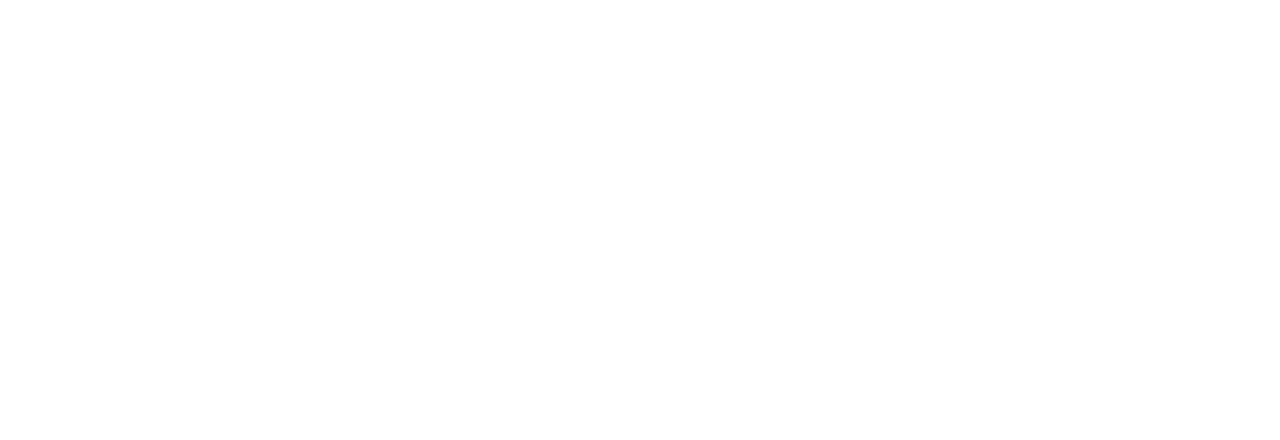
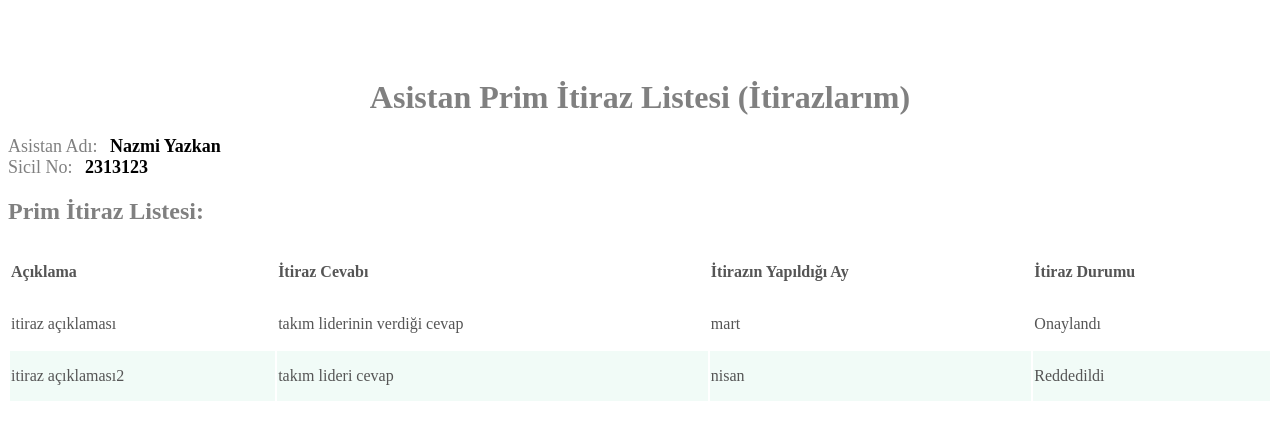
Before and after one commit to yazkan/calltracker-fe, a React (Vite) app: page /bonusdisapp in a window 1280 px wide. Before the commit this address had no page. Shown: the top 440 px of the page. Built offline with nearby package versions, Linux system fonts and the light colour scheme.

Commit message:
bonus disapproval page added

```diff
--- a/src/App.jsx
+++ b/src/App.jsx
@@ -1,6 +1,7 @@
 import { BrowserRouter, Route, Routes } from "react-router-dom";
 import Assistant from "./pages/Assistant";
 import TeamLeader from "./pages/TeamLeader";
+import AssistantBonusDisapproval from "./pages/AssistantBonusDisapproval";
 
 function App() {
   return (
@@ -10,6 +11,7 @@
           <Route path="/" element={<div>Anasayfa</div>} />
           <Route path="/assistant" element={<Assistant />} />
           <Route path="/teamleader" element={<TeamLeader />} />
+          <Route path="/bonusdisapp" element={<AssistantBonusDisapproval />} />
         </Routes>
       </BrowserRouter>
     </>
--- /dev/null
+++ b/src/pages/AssistantBonusDisapproval.jsx
@@ -0,0 +1,50 @@
+import "./AssistantBonusDisapproval.scss";
+
+function AssistantBonusDisapproval() {
+  return (
+    <>
+      <div className="myJobs">
+        <div className="container">
+          <h1>Asistan Prim İtiraz Listesi (İtirazlarım)</h1>
+          <div>
+            <label htmlFor="">Asistan Adı: </label>
+            <label className="infoLabel">Nazmi Yazkan</label>
+          </div>
+          <div>
+            <label htmlFor="">Sicil No: </label>
+            <label className="infoLabel">2313123</label>
+          </div>
+          <h2>Prim İtiraz Listesi: </h2>
+          <div className="title">
+            <table>
+              <thead>
+                <tr>
+                  <th>Açıklama</th>
+                  <th>İtiraz Cevabı</th>
+                  <th>İtirazın Yapıldığı Ay</th>
+                  <th>İtiraz Durumu</th>
+                </tr>
+              </thead>
+              <tbody>
+                <tr>
+                  <td>itiraz açıklaması</td>
+                  <td>takım liderinin verdiği cevap</td>
+                  <td>mart</td>
+                  <td>Onaylandı</td>
+                </tr>
+                <tr>
+                  <td>itiraz açıklaması2</td>
+                  <td>takım lideri cevap</td>
+                  <td>nisan</td>
+                  <td>Reddedildi</td>
+                </tr>
+              </tbody>
+            </table>
+          </div>
+        </div>
+      </div>
+    </>
+  );
+}
+
+export default AssistantBonusDisapproval;
--- /dev/null
+++ b/src/pages/AssistantBonusDisapproval.scss
@@ -0,0 +1,80 @@
+.myJobs {
+  display: flex;
+  justify-content: center;
+  color: #555;
+
+  h1 {
+    text-align: center;
+    color: gray;
+    margin-bottom: 20px;
+  }
+
+  h2 {
+    color: gray;
+    margin-bottom: 20px;
+  }
+
+  .container {
+    width: 1400px;
+    padding: 50px 0px;
+
+    label {
+      color: gray;
+      font-size: 18px;
+    }
+    .infoLabel {
+      color: black;
+      font-weight: bold;
+      padding-left: 8px;
+    }
+
+    .title {
+      display: flex;
+      justify-content: space-between;
+
+      button {
+        border-radius: 6px;
+        background-color: #000000;
+        color: white;
+        font-weight: 500;
+        border: none;
+        padding: 10px;
+        cursor: pointer;
+      }
+      button:hover {
+        background-color: #45df57;
+        border-radius: 6px;
+      }
+    }
+
+    table {
+      width: 100%;
+
+      tr {
+        height: 50px;
+        th {
+          text-align: left;
+        }
+        td {
+          sup {
+            font-size: 12px;
+          }
+
+          .image {
+            width: 50px;
+            height: 25px;
+            object-fit: cover;
+          }
+
+          .delete {
+            width: 20px;
+            cursor: pointer;
+          }
+        }
+        &:nth-child(even) {
+          background-color: #1dbf730f;
+        }
+      }
+    }
+  }
+}
--- a/src/pages/TeamLeader.jsx
+++ b/src/pages/TeamLeader.jsx
@@ -77,7 +77,7 @@
             <label htmlFor="">Sicil No: </label>
             <label className="infoLabel">2313123</label>
           </div>
-          <h2>İtiraz Listesi: </h2>
+          <h2>Prim İtiraz Listesi: </h2>
           <div className="title">
             <table>
               <thead>
@@ -98,7 +98,7 @@
                   <td>mart</td>
                   <td>Bekliyor</td>
                   <td>
-                    <button onClick={showModal}>İtirazı Cevapla</button>
+                    <button onClick={showModal}>İtiraz Cevapla</button>
                   </td>
                 </tr>
                 <tr>
@@ -108,7 +108,7 @@
                   <td>nisan</td>
                   <td>Bekliyor</td>
                   <td>
-                    <button onClick={showModal}>İtirazı Cevapla</button>
+                    <button onClick={showModal}>İtiraz Cevapla</button>
                   </td>
                 </tr>
               </tbody>
```
